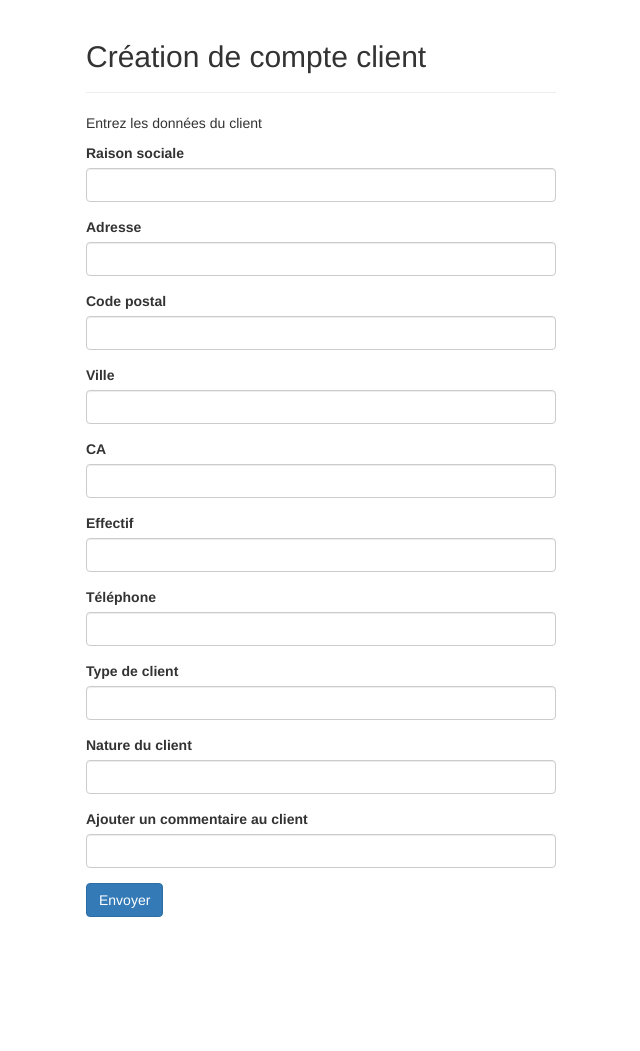
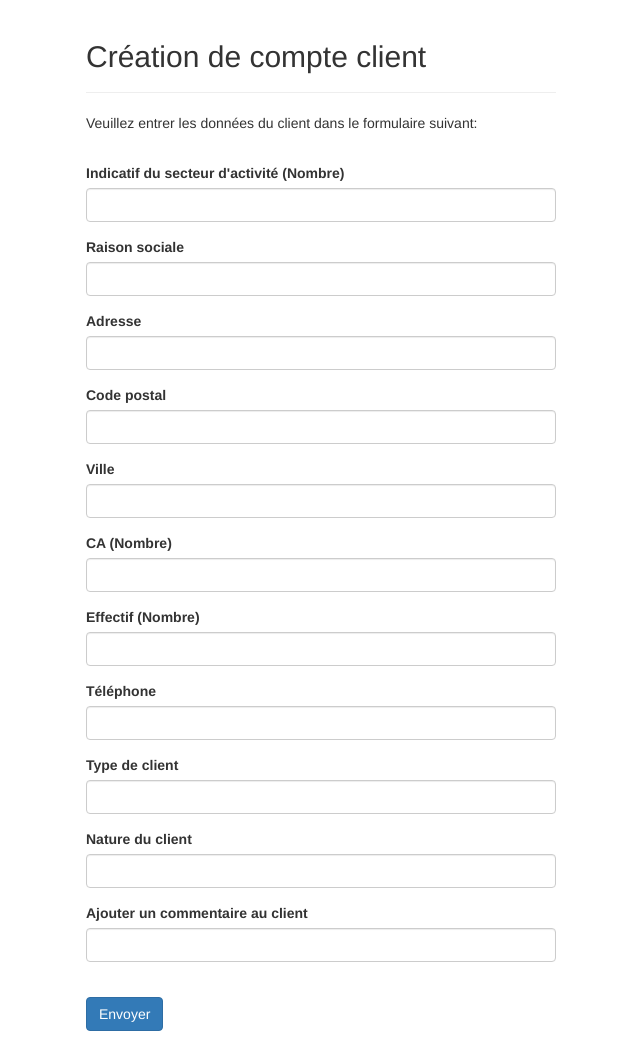
Before and after one commit to ydalosa/groupe2minicrm, a PHP site: template src/view/default/form.php in a window 1280 px wide. Shown: the whole page, without its empty margins (319-959 px from the left). Before the commit the page ends 917 px from the top, so only its background shows below. Run offline with PHP 8.4, Linux system fonts and the light colour scheme; the template is opened without the code that fills it, so the values that code supplies are empty.

Commit message:
Update form.php
Mise à jour du formulaire en rajoutant le secteur d'activité et indication sur quoi rentrer dans le formulaire

```diff
--- a/src/view/default/form.php
+++ b/src/view/default/form.php
@@ -23,8 +23,13 @@
                     <div class="page-header">
                         <h2>Création de compte client</h2>
                     </div>
-                    <p>Entrez les données du client</p>
-                    <form action="insert.php" method="post">
+                    <p>Veuillez entrer les données du client dans le formulaire suivant:</p>
+    </br>
+                    <form method="post">
+                        <div class="form-group">
+                            <label>Indicatif du secteur d'activité (Nombre)</label>
+                            <input type="text" name="id_sect" class="form-control">
+                        </div>
                         <div class="form-group">
                             <label>Raison sociale</label>
                             <input type="text" name="raison_sociale" class="form-control">
@@ -42,11 +47,11 @@
                             <input type="ville_client" name="ville_client" class="form-control">
                         </div>
                         <div class="form-group">
-                            <label>CA</label>
+                            <label>CA (Nombre)</label>
                             <input type="ca" name="ca" class="form-control">
                         </div>
                         <div class="form-group">
-                            <label>Effectif</label>
+                            <label>Effectif (Nombre)</label>
                             <input type="effectif" name="effectif" class="form-control">
                         </div>
                         <div class="form-group">
@@ -65,6 +70,7 @@
                             <label>Ajouter un commentaire au client</label>
                             <input type="commentaire" name="commentaire_client" class="form-control">
                         </div>
+    </br>
                         <input type="submit" class="btn btn-primary" name="submit" value="Envoyer">
                     </form>
                 </div>
```
